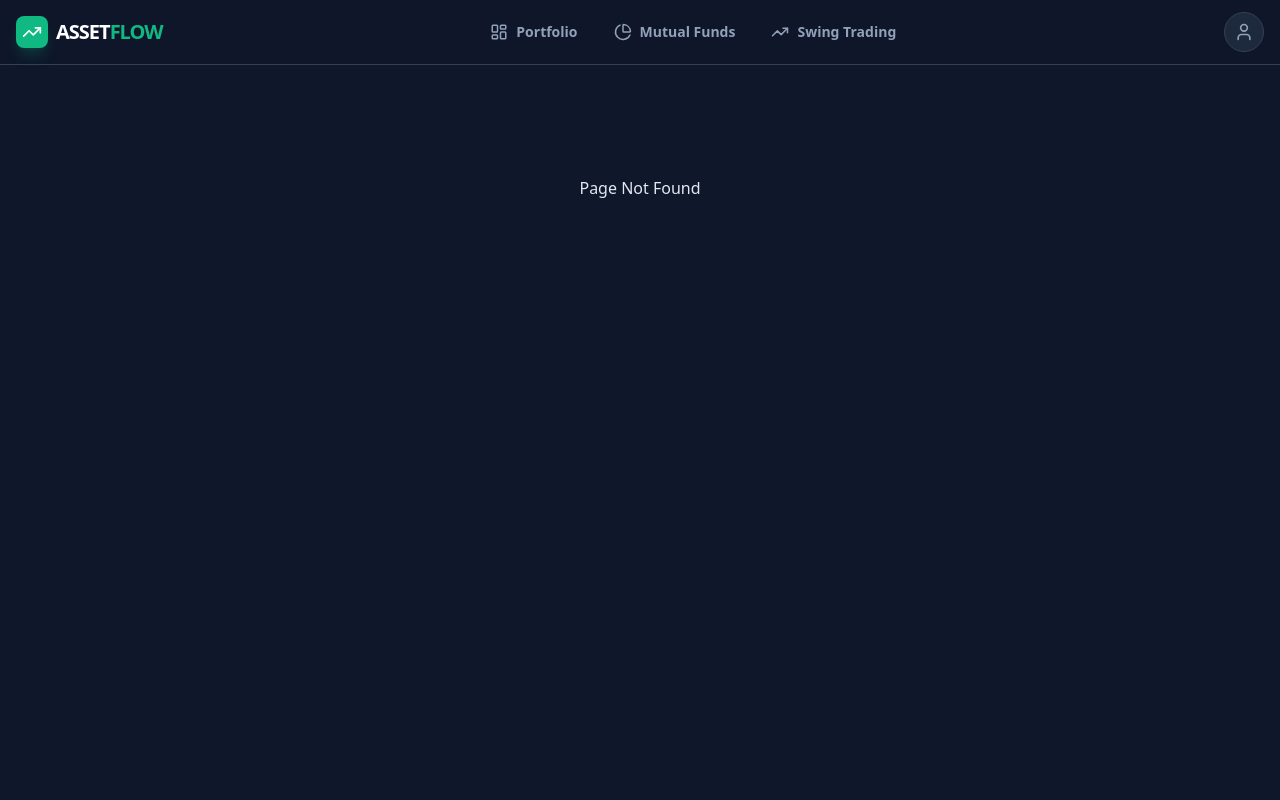
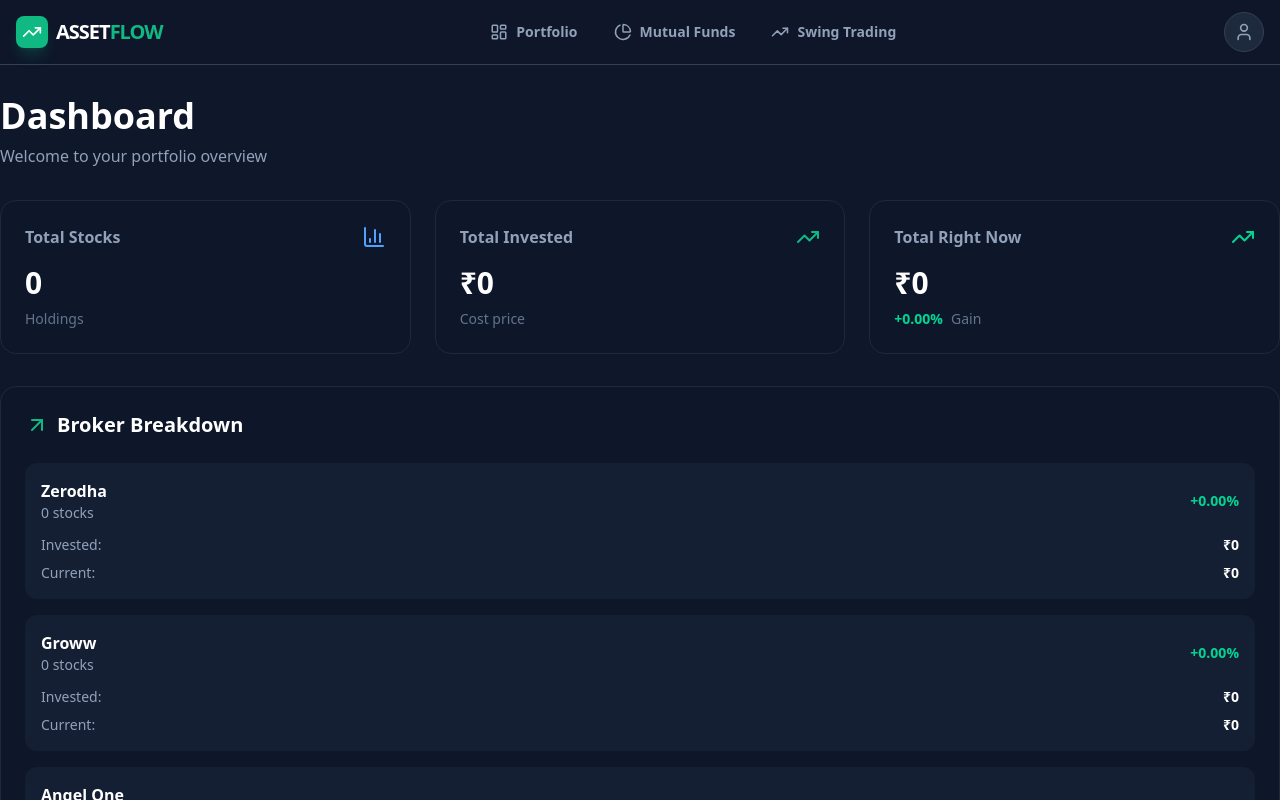
Before and after one commit to tuntunpandit/portfolio-tracker, a React (Vite) app: page /dashboard in a window 1280 px wide. Before the commit this address had no page. Shown: the top 800 px of the page. Built offline with nearby package versions, Linux system fonts and the light colour scheme.

Commit message:
created dashboard for porfolio

```diff
--- a/src/App.jsx
+++ b/src/App.jsx
@@ -5,6 +5,7 @@ import {
   Navigate,
 } from "react-router-dom";
 import Header from "./components/layout/Header";
+import DashboardPage from "./features/dashboard/DashboardPage";
 import PortfolioPage from "./features/portfolio/PortFolioPage";
 import MutualFundPage from "./features/mutualfunds/MutualFundPage";
 // Placeholder component for future module
@@ -20,9 +21,10 @@ const App = () => {
 
         <main className="container mx-auto pt-24 pb-12">
           <Routes>
-            {/* Redirect root to portfolio */}
-            <Route path="/" element={<Navigate to="/portfolio" replace />} />
+            {/* Redirect root to dashboard */}
+            <Route path="/" element={<Navigate to="/dashboard" replace />} />
 
+            <Route path="/dashboard" element={<DashboardPage />} />
             <Route path="/portfolio" element={<PortfolioPage />} />
             <Route path="/mutual-funds" element={<MutualFundPage />} />
             <Route path="/swing-trading" element={<SwingTrading />} />
--- a/src/assets/mocks/stocks.json
+++ b/src/assets/mocks/stocks.json
@@ -48,51 +48,51 @@
       "purchases": [
         {
           "id": 19099362.863770984,
-          "quantity": 3,
-          "price": 1935,
-          "date": "2025-04-22"
+          "quantity": 30,
+          "price": 193.50,
+          "date": "2025-04-23"
         },
         {
           "id": 27862753.611647274,
-          "quantity": 3,
-          "price": 2000,
-          "date": "2025-04-01"
+          "quantity": 30,
+          "price": 200,
+          "date": "2025-04-02"
         },
         {
           "id": 49774980.0333355,
-          "quantity": 2,
-          "price": 2115,
-          "date": "2025-02-11"
+          "quantity": 20,
+          "price": 211.50,
+          "date": "2025-02-12"
         },
         {
           "id": 58651895.89414524,
-          "quantity": 1,
-          "price": 3855,
-          "date": "2024-12-26"
+          "quantity": 10,
+          "price": 385.50,
+          "date": "2024-12-27"
         },
         {
           "id": 34607324.092447445,
-          "quantity": 1,
-          "price": 4275,
-          "date": "2024-12-02"
+          "quantity": 10,
+          "price": 427.50,
+          "date": "2024-12-03"
         },
         {
           "id": 44982092.86147219,
-          "quantity": 1,
-          "price": 4900,
-          "date": "2024-11-11"
+          "quantity": 10,
+          "price": 490.0,
+          "date": "2024-11-12"
         },
         {
           "id": 97357176.22767816,
-          "quantity": 2,
-          "price": 1626,
-          "date": "2024-07-24"
+          "quantity": 20,
+          "price": 162.60,
+          "date": "2024-07-25"
         },
         {
           "id": 47002745.33704748,
-          "quantity": 9,
-          "price": 1035,
-          "date": "2024-05-12"
+          "quantity": 90,
+          "price": 103.50,
+          "date": "2024-05-13"
         }
       ]
     },
@@ -100,32 +100,32 @@
       "id": "stock_1778248430781",
       "companyName": "Ddev Plastiks Industries Ltd",
       "symbol": "DDEVPLSTIK",
-      "exchange": "BSE",
+      "exchange": "NSE",
       "sector": "CHEMICALS",
       "purchases": [
         {
           "id": 28724219.168586683,
           "quantity": 10,
           "price": 381,
-          "date": "2024-08-04"
+          "date": "2024-08-05"
         },
         {
           "id": 40889881.16573998,
           "quantity": 3,
           "price": 385,
-          "date": "2024-06-17"
+          "date": "2024-06-18"
         },
         {
           "id": 8198337.857880577,
           "quantity": 4,
           "price": 207,
-          "date": "2023-10-17"
+          "date": "2023-10-18"
         },
         {
           "id": 64671707.560714886,
           "quantity": 30,
           "price": 235,
-          "date": "2023-08-20"
+          "date": "2023-08-21"
         }
       ]
     },
@@ -274,56 +274,32 @@
       "id": "stock_1778248545025",
       "companyName": "Angel One Ltd",
       "symbol": "ANGELONE",
-      "exchange": "NSE",
+      "exchange": "BSE",
       "sector": "FINANCIAL SERVICES",
       "purchases": [
         {
           "id": 74956190.2068268,
-          "quantity": 9,
+          "quantity": 10,
           "price": 215,
-          "date": "2025-09-25"
-        },
-        {
-          "id": 6621322.8975849915,
-          "quantity": 1,
-          "price": 215,
-          "date": "2025-09-25"
+          "date": "2025-09-26"
         },
         {
           "id": 54517731.23335937,
-          "quantity": 3,
+          "quantity": 30,
           "price": 271.5,
-          "date": "2025-07-20"
-        },
-        {
-          "id": 14628656.501250481,
-          "quantity": 27,
-          "price": 271.5,
-          "date": "2025-07-20"
+          "date": "2025-07-21"
         },
         {
           "id": 74100138.42449798,
-          "quantity": 1,
+          "quantity": 10,
           "price": 291.5,
-          "date": "2024-12-26"
-        },
-        {
-          "id": 65951896.49065747,
-          "quantity": 9,
-          "price": 291.5,
-          "date": "2024-12-26"
+          "date": "2024-12-27"
         },
         {
           "id": 17060658.314018916,
-          "quantity": 9,
+          "quantity": 90,
           "price": 235.8,
-          "date": "2024-07-01"
-        },
-        {
-          "id": 46555336.71169715,
-          "quantity": 81,
-          "price": 235.8,
-          "date": "2024-07-01"
+          "date": "2024-07-02"
         }
       ]
     },
@@ -337,32 +313,38 @@
         {
           "id": 73788840.20623206,
           "quantity": 30,
-          "price": 100.5,
-          "date": "2025-03-27"
+          "price": 100.50,
+          "date": "2025-03-28"
         },
         {
           "id": 30891494.855076574,
           "quantity": 15,
           "price": 161,
-          "date": "2025-01-20"
+          "date": "2025-01-21"
         },
         {
           "id": 4507774.317402402,
           "quantity": 5,
           "price": 228,
-          "date": "2024-07-22"
+          "date": "2024-07-23"
         },
         {
           "id": 18991714.14099461,
           "quantity": 3,
           "price": 353,
-          "date": "2023-08-31"
+          "date": "2023-09-01"
         },
         {
           "id": 48847288.26449154,
           "quantity": 13,
           "price": 322.95,
-          "date": "2023-07-20"
+          "date": "2023-07-21"
+        },
+        {
+          "id": 48847288.26449154,
+          "quantity": 17,
+          "price": 322.55,
+          "date": "2023-07-21"
         }
       ]
     },
@@ -441,14 +423,8 @@
         },
         {
           "id": 92073711.75688723,
-          "quantity": 3,
-          "price": 2831,
-          "date": "2025-01-06"
-        },
-        {
-          "id": 18629752.595323425,
-          "quantity": 1,
-          "price": 2831,
+          "quantity": 4,
+          "price": 2831.85,
           "date": "2025-01-06"
         }
       ]
@@ -456,7 +432,7 @@
     {
       "id": "stock_1778248632384",
       "companyName": "Galaxy Bearings Ltd",
-      "symbol": "GALXBRG-X",
+      "symbol": "GALXBRG",
       "exchange": "BSE",
       "sector": "Bearings",
       "purchases": [
@@ -888,7 +864,7 @@
     {
       "id": "stock_1778248734968",
       "companyName": "Pavna Industries Ltd",
-      "symbol": "PAVNAIND-T",
+      "symbol": "PAVNAIND",
       "exchange": "NSE",
       "sector": "Engineering - Industrial Products",
       "purchases": [
--- a/src/components/layout/Header.jsx
+++ b/src/components/layout/Header.jsx
@@ -13,14 +13,17 @@ const Header = () => {
     <header className="fixed top-0 left-0 right-0 z-50 bg-brand-dark/80 backdrop-blur-md border-b border-brand-border">
       <div className="max-w-7xl mx-auto px-4 h-16 flex items-center justify-between">
         {/* Logo */}
-        <div className="flex items-center gap-2">
+        <NavLink
+          to="/dashboard"
+          className="flex items-center gap-2 hover:opacity-80 transition-opacity"
+        >
           <div className="w-8 h-8 bg-brand-accent rounded-lg flex items-center justify-center shadow-lg shadow-brand-accent/20">
             <TrendingUp className="text-white" size={20} />
           </div>
           <span className="text-xl font-black text-white tracking-tighter uppercase">
             Asset<span className="text-brand-accent">Flow</span>
           </span>
-        </div>
+        </NavLink>
 
         {/* Navigation */}
         <nav className="hidden md:flex items-center gap-1">
--- /dev/null
+++ b/src/features/dashboard/DashboardPage.jsx
@@ -0,0 +1,212 @@
+import React, { useState, useEffect } from "react";
+import { TrendingUp, BarChart3, ArrowUpRight } from "lucide-react";
+import { useLocalStorage } from "../../hooks/useLocalStorage";
+import { fetchLivePrice } from "../../utils/marketApi";
+
+const DashboardPage = () => {
+  const [portfolioData] = useLocalStorage("portfolio_app_data", {
+    Zerodha: [],
+    Groww: [],
+    "Angel One": [],
+  });
+
+  const [livePrices, setLivePrices] = useState({});
+
+  // Calculate summary statistics
+  const allStocks = Object.values(portfolioData).flat();
+  const totalInvestment = allStocks.reduce((sum, stock) => {
+    return (
+      sum +
+      stock.purchases.reduce((stockSum, purchase) => {
+        return stockSum + purchase.quantity * purchase.price;
+      }, 0)
+    );
+  }, 0);
+
+  const totalStocks = allStocks.length;
+
+  // Calculate total current value based on live prices
+  const totalCurrentValue = allStocks.reduce((sum, stock) => {
+    const currentPrice = livePrices[stock.symbol] || 0;
+    const quantity = stock.purchases.reduce((q, p) => q + p.quantity, 0);
+    return sum + quantity * currentPrice;
+  }, 0);
+
+  // Calculate percentage change
+  const percentageChange =
+    totalInvestment > 0
+      ? ((totalCurrentValue - totalInvestment) / totalInvestment) * 100
+      : 0;
+
+  const isPositive = percentageChange >= 0;
+
+  // Fetch live prices on component mount and when stocks change
+  useEffect(() => {
+    const fetchPrices = async () => {
+      const uniqueAssets = allStocks.reduce((acc, stock) => {
+        const exists = acc.find(
+          (item) =>
+            item.symbol === stock.symbol && item.exchange === stock.exchange,
+        );
+        if (!exists) {
+          acc.push({ symbol: stock.symbol, exchange: stock.exchange });
+        }
+        return acc;
+      }, []);
+
+      const priceMap = { ...livePrices };
+      for (const asset of uniqueAssets) {
+        const price = await fetchLivePrice(asset.symbol, asset.exchange);
+        if (price) {
+          priceMap[asset.symbol] = price;
+        }
+      }
+      setLivePrices(priceMap);
+    };
+
+    if (allStocks.length > 0) {
+      fetchPrices();
+    }
+  }, [allStocks.length]);
+
+  const brokerStats = Object.entries(portfolioData).map(([broker, stocks]) => {
+    const investment = stocks.reduce((sum, stock) => {
+      return (
+        sum +
+        stock.purchases.reduce((stockSum, purchase) => {
+          return stockSum + purchase.quantity * purchase.price;
+        }, 0)
+      );
+    }, 0);
+
+    const currentValue = stocks.reduce((sum, stock) => {
+      const currentPrice = livePrices[stock.symbol] || 0;
+      const quantity = stock.purchases.reduce((q, p) => q + p.quantity, 0);
+      return sum + quantity * currentPrice;
+    }, 0);
+
+    const brokerPercentage =
+      investment > 0 ? ((currentValue - investment) / investment) * 100 : 0;
+
+    return {
+      broker,
+      count: stocks.length,
+      investment,
+      currentValue,
+      brokerPercentage,
+    };
+  });
+
+  return (
+    <div className="space-y-8">
+      {/* Page Header */}
+      <div>
+        <h1 className="text-4xl font-black text-white mb-2">Dashboard</h1>
+        <p className="text-slate-400">Welcome to your portfolio overview</p>
+      </div>
+
+      {/* Summary Cards */}
+      <div className="grid grid-cols-1 md:grid-cols-3 gap-6">
+        {/* Total Stocks */}
+        <div className="bg-slate-900/50 border border-slate-800 rounded-2xl p-6 hover:border-brand-accent/50 transition-colors">
+          <div className="flex items-center justify-between mb-4">
+            <h3 className="text-slate-400 font-semibold">Total Stocks</h3>
+            <BarChart3 className="text-blue-400" size={24} />
+          </div>
+          <p className="text-3xl font-black text-white">{totalStocks}</p>
+          <p className="text-sm text-slate-500 mt-2">Holdings</p>
+        </div>
+
+        {/* Total Investment */}
+        <div className="bg-slate-900/50 border border-slate-800 rounded-2xl p-6 hover:border-brand-accent/50 transition-colors">
+          <div className="flex items-center justify-between mb-4">
+            <h3 className="text-slate-400 font-semibold">Total Invested</h3>
+            <TrendingUp className="text-brand-accent" size={24} />
+          </div>
+          <p className="text-3xl font-black text-white">
+            ₹
+            {totalInvestment.toLocaleString("en-IN", {
+              maximumFractionDigits: 0,
+            })}
+          </p>
+          <p className="text-sm text-slate-500 mt-2">Cost price</p>
+        </div>
+
+        {/* Total Right Now */}
+        <div className="bg-slate-900/50 border border-slate-800 rounded-2xl p-6 hover:border-brand-accent/50 transition-colors">
+          <div className="flex items-center justify-between mb-4">
+            <h3 className="text-slate-400 font-semibold">Total Right Now</h3>
+            <TrendingUp className="text-emerald-400" size={24} />
+          </div>
+          <p className="text-3xl font-black text-white">
+            ₹
+            {totalCurrentValue.toLocaleString("en-IN", {
+              maximumFractionDigits: 0,
+            })}
+          </p>
+          <div className="flex items-center gap-2 mt-2">
+            <p
+              className={`text-sm font-semibold ${isPositive ? "text-emerald-400" : "text-red-400"}`}
+            >
+              {isPositive ? "+" : ""}
+              {percentageChange.toFixed(2)}%
+            </p>
+            <p className="text-sm text-slate-500">
+              {isPositive ? "Gain" : "Loss"}
+            </p>
+          </div>
+        </div>
+      </div>
+
+      {/* Broker Breakdown */}
+      <div className="bg-slate-900/50 border border-slate-800 rounded-2xl p-6">
+        <h2 className="text-xl font-black text-white mb-6 flex items-center gap-2">
+          <ArrowUpRight className="text-brand-accent" size={24} />
+          Broker Breakdown
+        </h2>
+        <div className="space-y-4">
+          {brokerStats.map((stat) => (
+            <div key={stat.broker} className="p-4 bg-slate-800/50 rounded-xl">
+              <div className="flex items-center justify-between mb-3">
+                <div>
+                  <p className="font-semibold text-white">{stat.broker}</p>
+                  <p className="text-sm text-slate-400">{stat.count} stocks</p>
+                </div>
+                <div className="text-right">
+                  <p
+                    className={`text-sm font-semibold ${stat.brokerPercentage >= 0 ? "text-emerald-400" : "text-red-400"}`}
+                  >
+                    {stat.brokerPercentage >= 0 ? "+" : ""}
+                    {stat.brokerPercentage.toFixed(2)}%
+                  </p>
+                </div>
+              </div>
+              <div className="space-y-2">
+                <div className="flex justify-between text-sm">
+                  <span className="text-slate-400">Invested:</span>
+                  <span className="text-white font-semibold">
+                    ₹
+                    {stat.investment.toLocaleString("en-IN", {
+                      maximumFractionDigits: 0,
+                    })}
+                  </span>
+                </div>
+                <div className="flex justify-between text-sm">
+                  <span className="text-slate-400">Current:</span>
+                  <span className="text-white font-semibold">
+                    ₹
+                    {stat.currentValue.toLocaleString("en-IN", {
+                      maximumFractionDigits: 0,
+                    })}
+                  </span>
+                </div>
+              </div>
+            </div>
+          ))}
+        </div>
+      </div>
+    </div>
+  );
+};
+
+export default DashboardPage;
```
